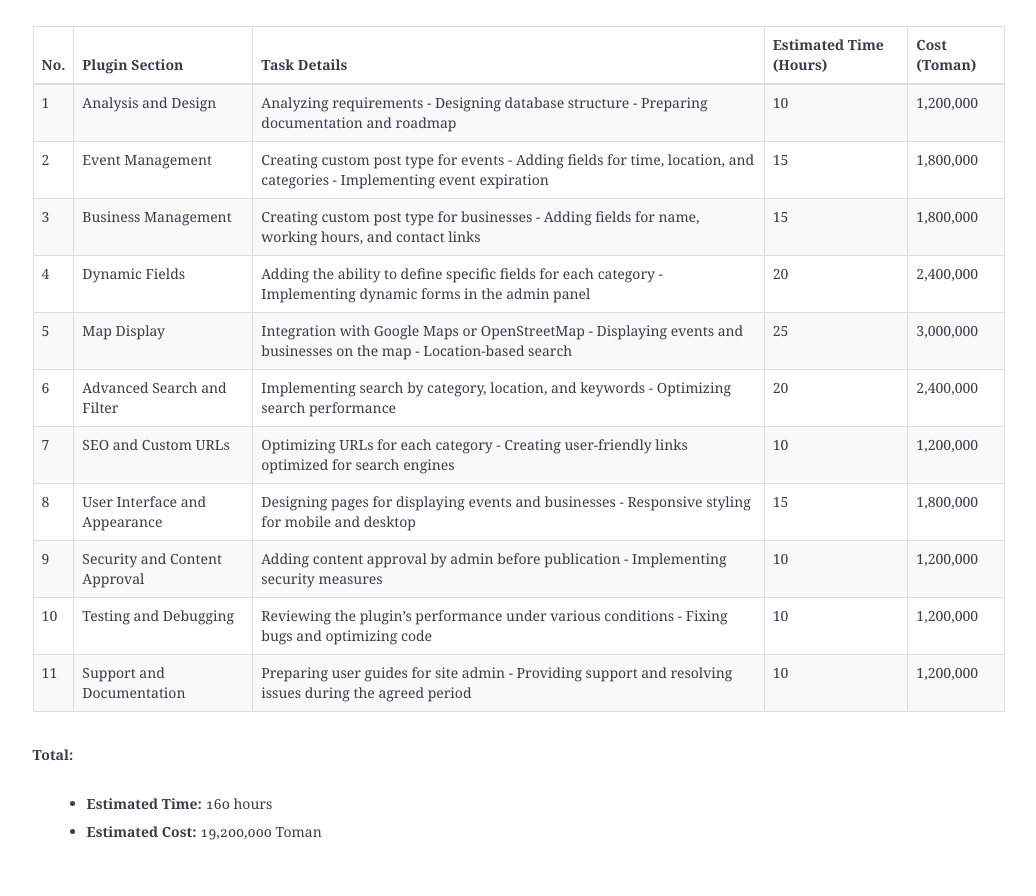
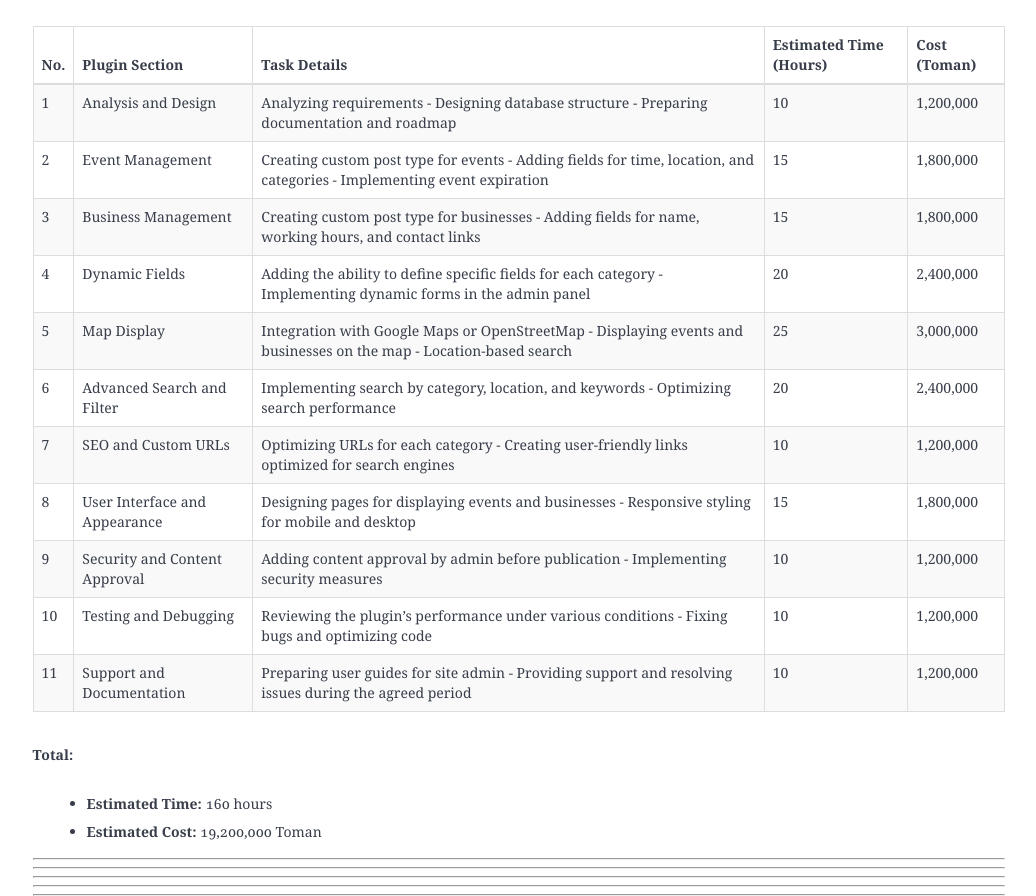
Before and after one commit to AlirezaSzh/wp, a plain HTML site: page index.html in a window 1280 px wide. Shown: the whole page, without its empty margins (121-1157 px from the left). Before the commit the page ends 846 px from the top, so only its background shows below. Drawn offline with nearby package versions, Linux system fonts and the light colour scheme.

Commit message:
scond V
add some space at end

```diff
--- a/index.html
+++ b/index.html
@@ -92,7 +92,12 @@
 <p class="has-line-data" data-line-start="14" data-line-end="15"><strong>Total:</strong></p>
 <ul>
 <li class="has-line-data" data-line-start="15" data-line-end="16"><strong>Estimated Time:</strong> 160 hours</li>
-<li class="has-line-data" data-line-start="16" data-line-end="17"><strong>Estimated Cost:</strong> 19,200,000 Toman</li>
+<li class="has-line-data" data-line-start="16" data-line-end="18"><strong>Estimated Cost:</strong> 19,200,000 Toman</li>
 </ul>
+<hr>
+<hr>
+<hr>
+<hr>
+<hr>
 
 </body></html>
```
